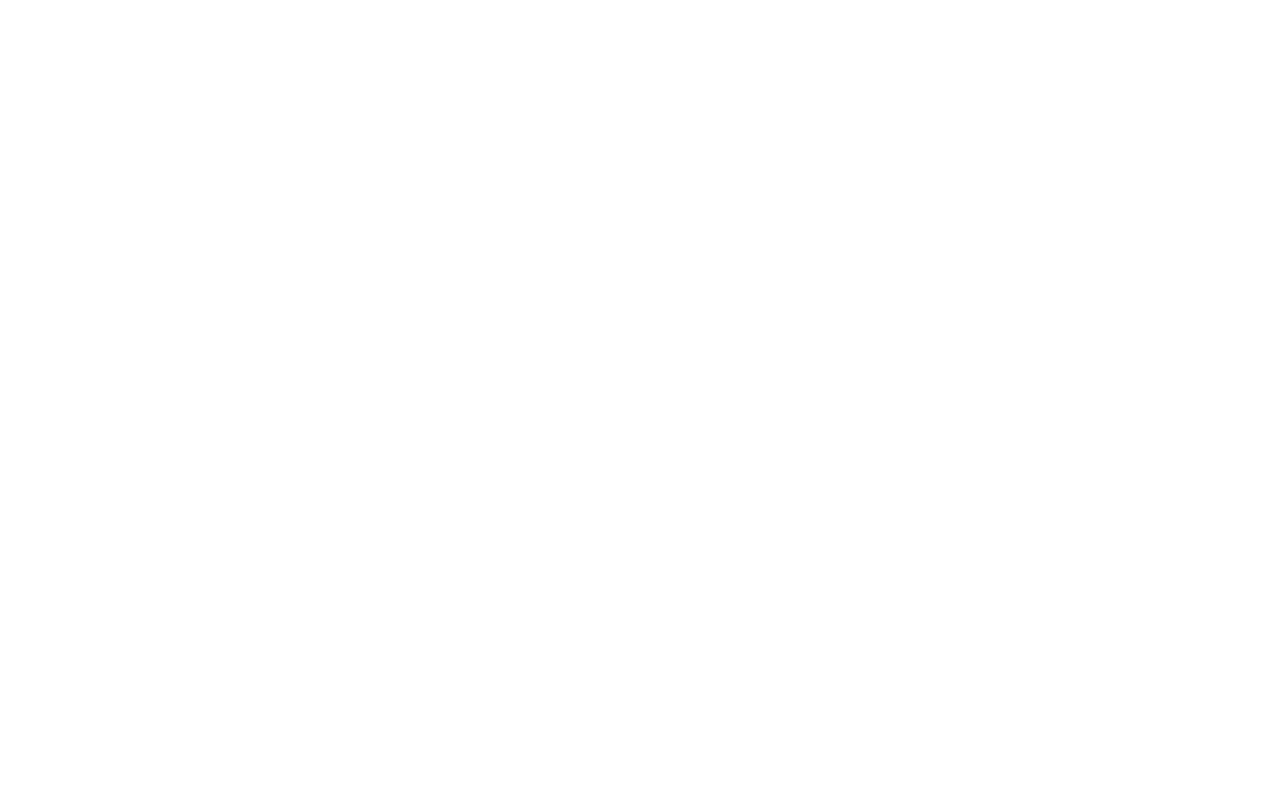
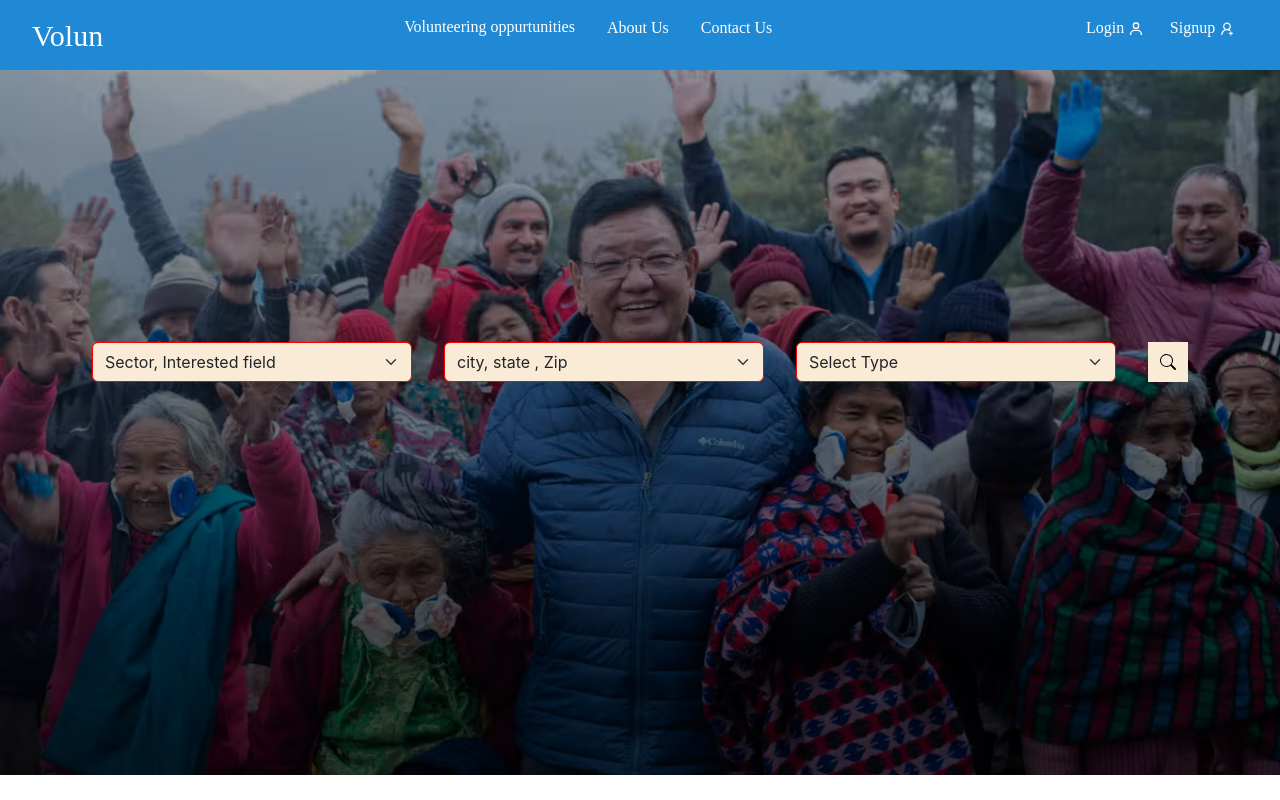
Before and after one commit to anysa-kharel/Volunteer-Management-System, a React (Create React App) app: page /home in a window 1280 px wide. Before the commit this address had no page. Built offline with nearby package versions, Linux system fonts and the light colour scheme.

Commit message:
redirects

```diff
--- a/public/index.html
+++ b/public/index.html
@@ -21,6 +21,10 @@
   integrity="sha384-rbsA2VBKQhggwzxH7pPCaAqO46MgnOM80zW1RWuH61DGLwZJEdK2Kadq2F9CUG65"
   crossorigin="anonymous"
 />
+
+<link rel="preconnect" href="https://fonts.googleapis.com">
+<link rel="preconnect" href="https://fonts.gstatic.com" crossorigin>
+<link href="https://fonts.googleapis.com/css2?family=Noto+Serif:wght@700&display=swap" rel="stylesheet">
     <!--
       Notice the use of %PUBLIC_URL% in the tags above.
       It will be replaced with the URL of the `public` folder during the build.
--- a/src/App.js
+++ b/src/App.js
@@ -1,6 +1,4 @@
-// import logo from './logo.svg';
 import './App.css';
-// import Navbar from './components/Navbar';
 import Login from './pages/Login';
 import Signup from './pages/Signup';
 import Contact from './pages/Contact';
@@ -14,6 +12,7 @@
 
   <Routes>
     <Route index element={<Home/>}/>
+    <Route exact path="/home" element={<Home/>}/>
     <Route exact path="/login" element={<Login/>}/>
     <Route exact path="/signup" element={<Signup/>}/>
     <Route exact path="/contact" element={<Contact/>}/>
--- a/src/components/Navbar.css
+++ b/src/components/Navbar.css
@@ -4,9 +4,11 @@
     box-sizing: border-box;
 }
 
-.title {
+.title a{
     color: white;
+    font-size: 30px;
     margin-left: 2rem;
+    font-family: 'Poppins', serif;
 }
 
 li {
@@ -37,6 +39,7 @@
 .nav_item li a {
 
     color:white;
+    font-family: 'Poppins', serif;
 }
 
 .hover_item:hover{
@@ -52,9 +55,10 @@
     margin-right: 2rem;
     color: white;
 }
-.log-in li{
+.log-in li a{
     margin: 0.8rem;
     color: white;
+    font-family: 'Poppins', serif;
 }
 .Menus {
     display: flex;
--- a/src/components/Navbar.js
+++ b/src/components/Navbar.js
@@ -10,7 +10,7 @@
             <div className="main-nav">
 
                 <div className="title">
-                    <h2>Volun</h2>
+                    <Link className="no_underline" to="/home">Volun</Link>
                 </div>
 
                 <div className="Menus">
--- a/src/pages/About.js
+++ b/src/pages/About.js
@@ -1,10 +1,10 @@
 import React from 'react'
-import CollapsibleExample from '../components/Nav'
+import Navbar from "../components/Navbar.js";
 
 const About = () => {
   return (
     <div>
-      <CollapsibleExample/>
+      <Navbar/>
       About Page
     </div>
   )
--- a/src/pages/Contact.js
+++ b/src/pages/Contact.js
@@ -1,8 +1,10 @@
 import React from 'react'
+import Navbar from "../components/Navbar.js";
 
 const Contact = () => {
   return (
     <div>
+      <Navbar/>
       Contact Page
     </div>
   )
--- a/src/pages/Home.js
+++ b/src/pages/Home.js
@@ -7,8 +7,10 @@
 import './Home.css'
 const Home = () => {
   return (
-    <div>
+   <>
+
       <Navbar/>
+
       <div className='image'>
         <div className='search-bar'>
           <div><Select1/></div>
@@ -16,9 +18,9 @@
           <div><Select3/></div>
           <div className='search'><BsSearch/></div>
         </div>
+        </div>
 
-      </div>
-    </div>
+      </>
   )
 }
 
--- a/src/pages/Signup.js
+++ b/src/pages/Signup.js
@@ -1,10 +1,75 @@
 import React from 'react'
+import './Signup.css';
+import { Link } from 'react-router-dom';
+import {FcGoogle} from 'react-icons/fc';
 
 const Signup = () => {
   return (
-    <div>
-      Signup Page
-    </div>
+   <>
+     <div className="container">
+
+      {/* image  */}
+     <div className="imagee">
+        <div className='img'></div>
+      </div>
+
+{/* Create account  */}
+
+       <div className='loginn'>
+        <div className="log">
+
+          <h2>Create an account!</h2>
+          <h3>Please enter your details.</h3>
+
+          <div className="google align ">
+            <FcGoogle/> Sign up with Google.
+          </div>
+
+          <div className='orr'>
+            <ul className="or ">
+              <li className="line"/>
+              <li>or</li>
+              <li className="line"/>
+            </ul>
+          </div>
+
+          <div>
+            <input type="email" className="email my-2" value="Email"/>
+            </div>
+            <div>
+            <input type="password" className="email my-2" value="Password"/>
+            </div>
+
+
+
+
+           <div >
+            <ul className="orr or">
+              <li> <input type="checkbox"></input> Remember Me </li>
+              <li> Forgot Password?</li>
+              </ul>
+           </div>
+
+           <div >
+           <input type="submit" value="Create account" className="but my-4"/>
+           </div>
+
+           <div className="orr last">
+          Already have an account? <Link to="/login"> Login Here.</Link>
+           </div>
+
+        </div>
+       </div>
+
+
+
+
+
+     </div>
+
+
+
+   </>
   )
 }
 
```
Also changed, not shown: src/pages/Signup.css (added), 1 other file (tests, documents, lock files or other folders).
